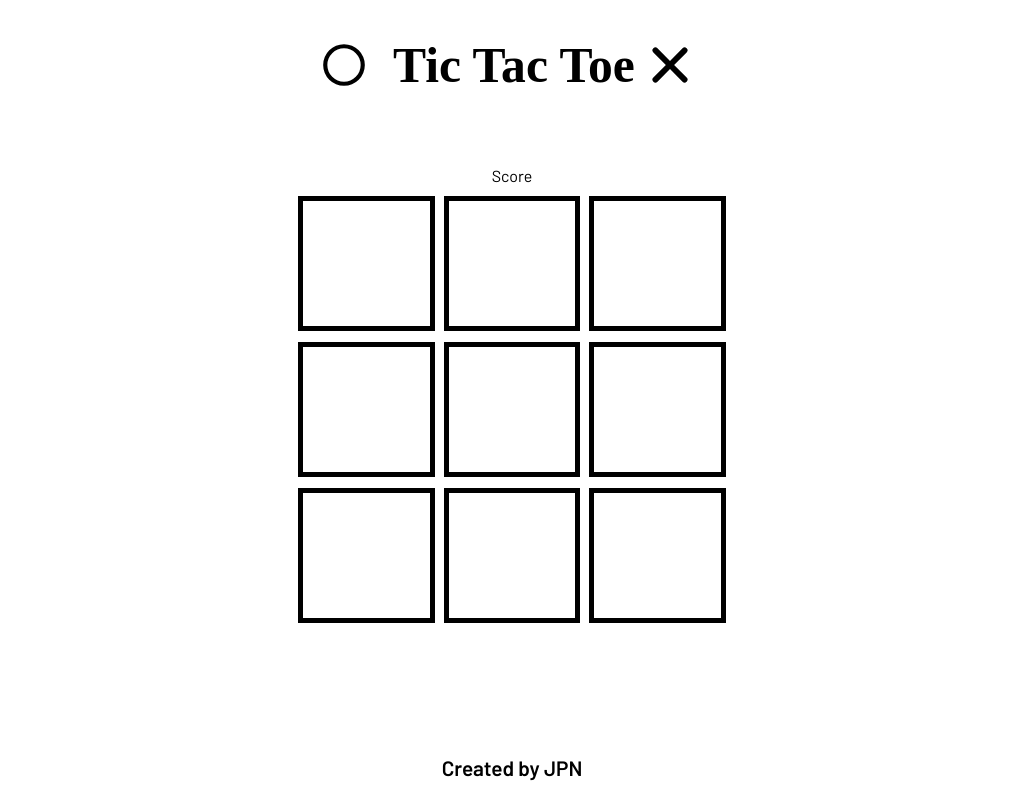
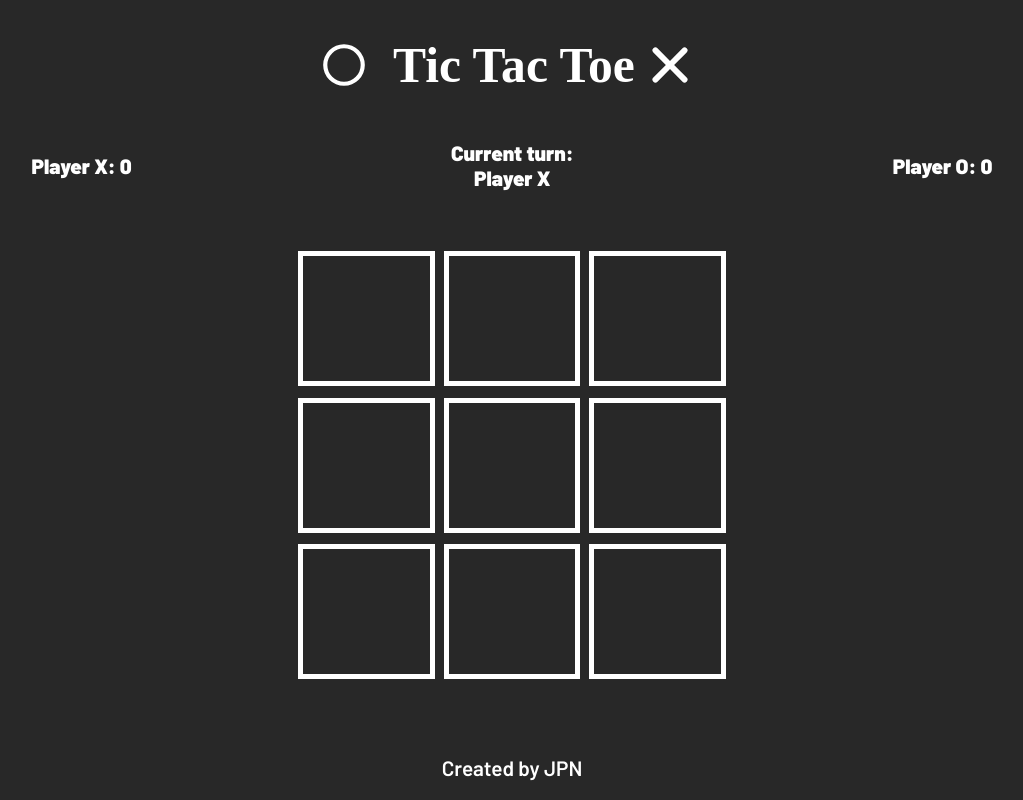
Before and after one commit to Zack1808/tic-tac-toe, a React (Create React App) app: page /gameboard/1v1 in a window 1280 px wide. Shown: the whole page, without its empty margins (128-1151 px from the left). Built offline with nearby package versions, Linux system fonts and the light colour scheme; a web font is replaced by a local one.

Commit message:
Created the Score component

```diff
--- a/src/components/App.js
+++ b/src/components/App.js
@@ -15,7 +15,7 @@ import GameBoard from './GameBoard';
 const App = () => {
     return (
         <BrowserRouter basename={process.env.PUBLIC_URL}>
-            <div className="container">
+            <div className="container dark">
                 <Header />
                 <Routes>
                     <Route path='/' exact element={<Menu />} />
--- a/src/components/Score.js
+++ b/src/components/Score.js
@@ -1,9 +1,19 @@
 import React from 'react';
+
+// Importing the style file
+import '../css/Score.css';
 
 // Creating the score component
 const Score = () => {
     return (
-        <div>Score</div>
+        <div className='score'>
+            <div className="player-one-score">Player X: 0</div>
+            <div className="current-turn">
+                <p>Current turn:</p>
+                <p>Player X</p>
+            </div>
+            <div className="player-two-score">Player O: 0</div>
+        </div>
     )
 }
 
--- a/src/css/GameBoard.css
+++ b/src/css/GameBoard.css
@@ -3,6 +3,7 @@
     flex-direction: column;
     justify-content: center;
     align-items: center;
+    width: 100%;
 }
 
 .game {
--- /dev/null
+++ b/src/css/Score.css
@@ -0,0 +1,20 @@
+.score {
+    display: flex;
+    width: 100%;
+    justify-content: space-around;
+    align-items: center;
+    font-weight: 900;
+    font-size: calc(.5em + 1vw);
+    padding: 30px 0 50px;
+}
+
+.dark .score {
+    color: #fff;
+}
+
+.current-turn {
+    display: flex;
+    flex-direction: column;
+    justify-content: center;
+    align-items: center;
+}
```
